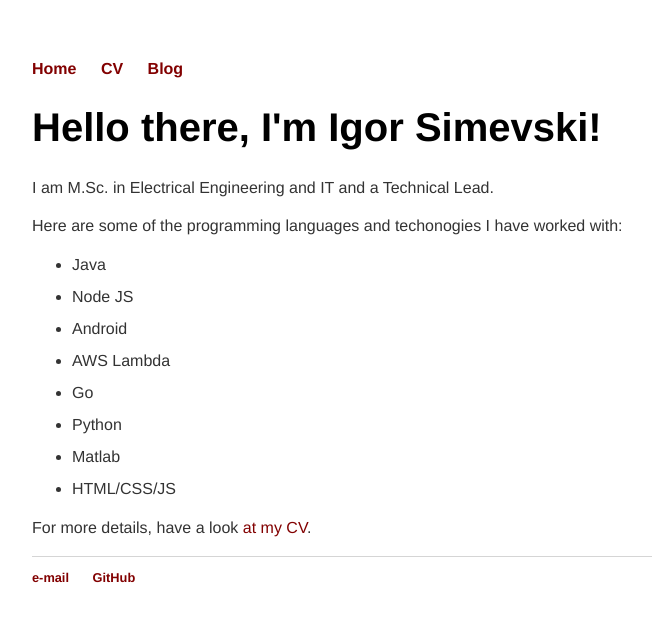
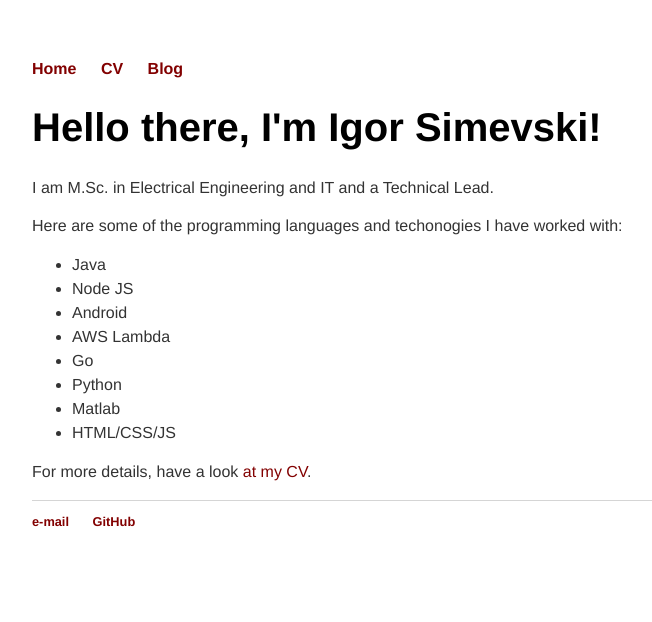
Before and after one commit to igorsimevski/igorsimevski.github.io, a Jekyll site: the page built from index.html, in a window 1280 px wide. Shown: the top 622 px of the page, without its empty margins (160-812 px from the left). Built offline with Jekyll 4.4.1, drawn with Linux system fonts in a browser that asks for light colours.

Commit message:
Update index.html

```diff
--- a/index.html
+++ b/index.html
@@ -6,7 +6,7 @@ title: Igor Simevski
 	<h1>Hello there, I'm Igor Simevski!</h1>
 	<p>I am M.Sc. in Electrical Engineering and IT and a Technical Lead.</p>
 	<p>Here are some of the programming languages and techonogies I have worked with:</p>
-	<ul class="default-list">
+	<ul class="single-line">
 		<li>Java</li>
 		<li>Node JS</li>
 		<li>Android</li>
```
